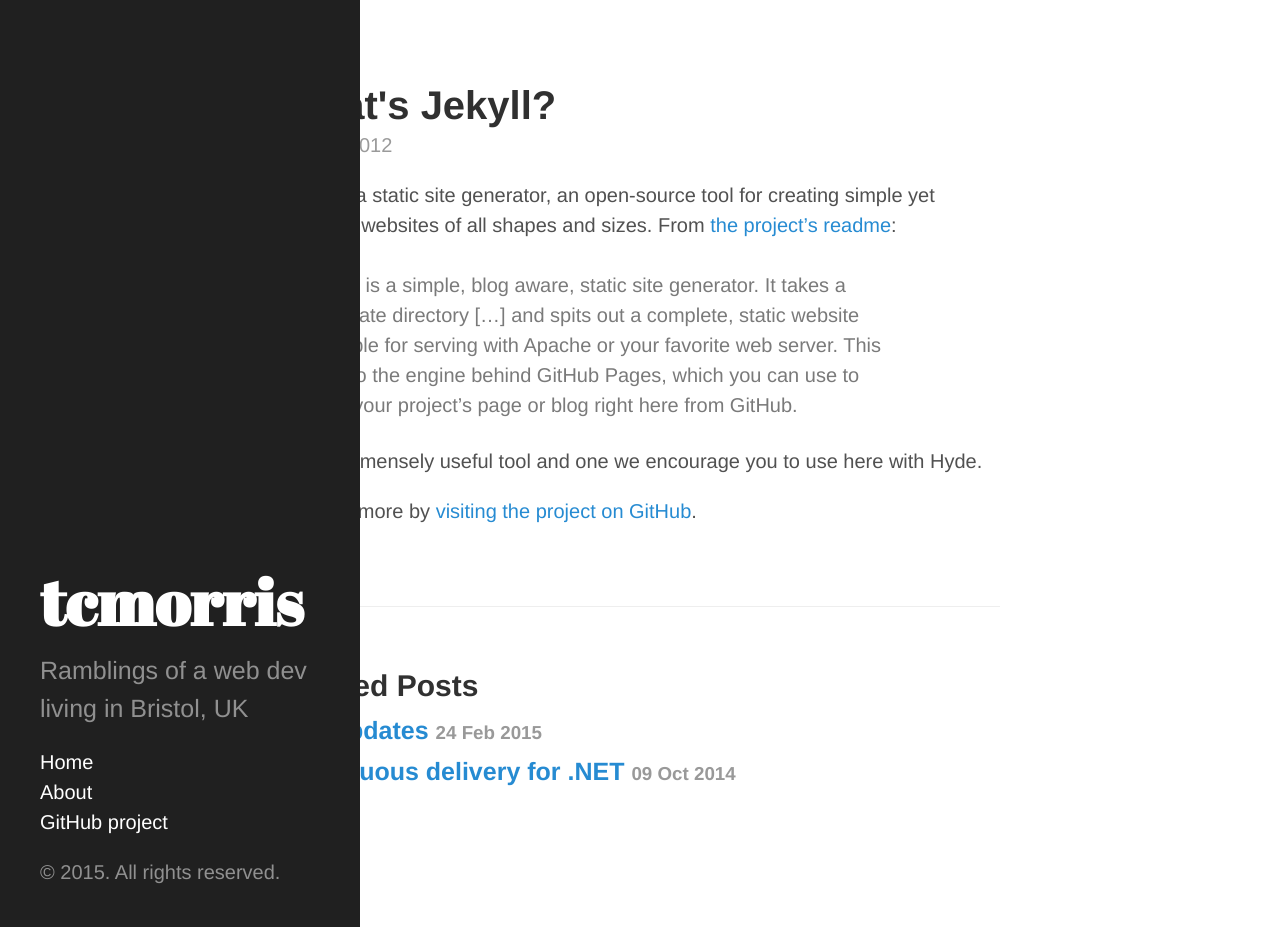
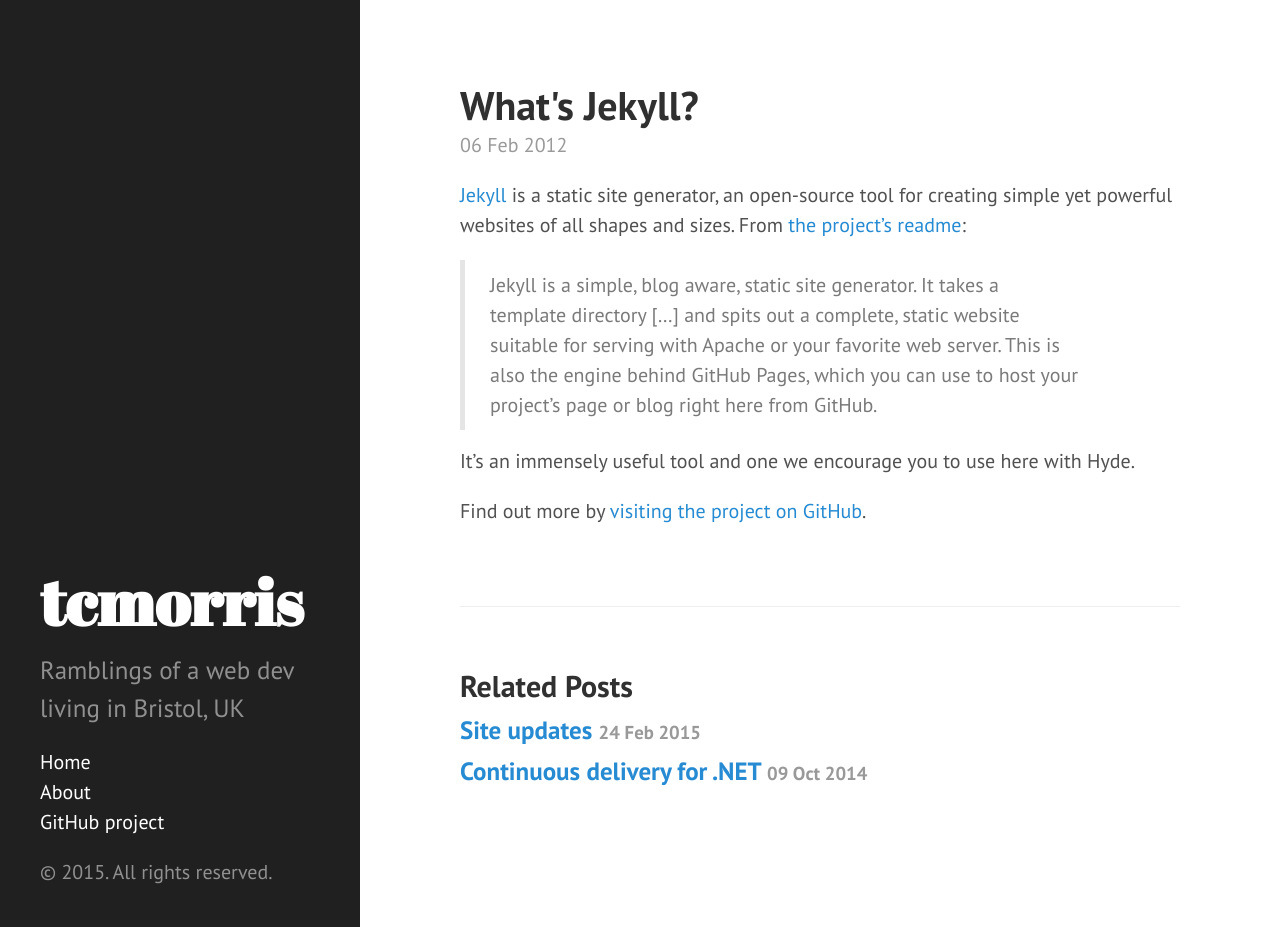
Before and after one commit to tcmorris/tcmorris.github.io, a Jekyll site: the page built from _posts/2012-02-06-whats-jekyll.md, in a window 1280 px wide and 927 px high. Built offline with Jekyll 4.4.1, drawn with Linux system fonts in a browser that asks for light colours; Markdown is read by kramdown in place of the engine named in the settings.

Commit message:
Revert to old css files (fix styling)

```diff
--- a/_includes/head.html
+++ b/_includes/head.html
@@ -12,7 +12,9 @@
   <meta name="author" content="{{ site.author.name }}">
   <meta name="viewport" content="width=device-width, initial-scale=1.0, maximum-scale=1">
   <!-- CSS -->
-  <link rel="stylesheet" href="/public/css/site.css">
+  <link rel="stylesheet" href="/public/css/poole.css">
+  <link rel="stylesheet" href="/public/css/syntax.css">
+  <link rel="stylesheet" href="/public/css/hyde.css">
   <link rel="stylesheet" href="http://fonts.googleapis.com/css?family=PT+Sans:400,400italic,700|Abril+Fatface">
   <!-- Icons -->
   <link rel="apple-touch-icon-precomposed" sizes="144x144" href="/public/icons/apple-touch-icon-144-precomposed.png">
--- /dev/null
+++ b/public/css/hyde.css
@@ -0,0 +1,248 @@
+/*
+ *  __                  __
+ * /\ \                /\ \
+ * \ \ \___   __  __   \_\ \     __
+ *  \ \  _ `\/\ \/\ \  /'_` \  /'__`\
+ *   \ \ \ \ \ \ \_\ \/\ \_\ \/\  __/
+ *    \ \_\ \_\/`____ \ \___,_\ \____\
+ *     \/_/\/_/`/___/> \/__,_ /\/____/
+ *                /\___/
+ *                \/__/
+ *
+ * Designed, built, and released under MIT license by @mdo. Learn more at
+ * https://github.com/poole/hyde.
+ */
+
+/*
+ * Contents
+ *
+ * Global resets
+ * Sidebar
+ * Container
+ * Reverse layout
+ * Themes
+ */
+
+/*
+ * Global resets
+ *
+ * Update the foundational and global aspects of the page.
+ */
+
+html {
+  font-family: "PT Sans", Helvetica, Arial, sans-serif;
+}
+@media (min-width: 48rem) {
+  html {
+    font-size: 16px;
+  }
+}
+@media (min-width: 58rem) {
+  html {
+    font-size: 20px;
+  }
+}
+
+
+/*
+ * Sidebar
+ *
+ * Flexible banner for housing site name, intro, and "footer" content. Starts
+ * out above content in mobile and later moves to the side with wider viewports.
+ */
+
+.sidebar {
+  text-align: center;
+  padding: 2rem 1rem;
+  color: rgba(255,255,255,.5);
+  background-color: #202020;
+}
+@media (min-width: 48rem) {
+  .sidebar {
+    position: fixed;
+    top: 0;
+    left: 0;
+    bottom: 0;
+    width: 18rem;
+    text-align: left;
+  }
+}
+
+/* Sidebar links */
+.sidebar a {
+  color: #fff;
+}
+
+/* About section */
+.sidebar-about h1 {
+  color: #fff;
+  margin-top: 0;
+  font-family: "Abril Fatface", serif;
+  font-size: 3.25rem;
+}
+
+/* Sidebar nav */
+.sidebar-nav {
+  padding-left: 0;
+  list-style: none;
+}
+.sidebar-nav-item {
+  display: block;
+}
+a.sidebar-nav-item:hover,
+a.sidebar-nav-item:focus {
+  text-decoration: underline;
+}
+.sidebar-nav-item.active {
+  font-weight: bold;
+}
+
+/* Sticky sidebar
+ *
+ * Add the `sidebar-sticky` class to the sidebar's container to affix it the
+ * contents to the bottom of the sidebar in tablets and up.
+ */
+
+@media (min-width: 48rem) {
+  .sidebar-sticky {
+    position: absolute;
+    right:  1rem;
+    bottom: 1rem;
+    left:   1rem;
+  }
+}
+
+
+/* Container
+ *
+ * Align the contents of the site above the proper threshold with some margin-fu
+ * with a 25%-wide `.sidebar`.
+ */
+
+.content {
+  padding-top:    4rem;
+  padding-bottom: 4rem;
+}
+
+@media (min-width: 48rem) {
+  .content {
+    max-width: 38rem;
+    margin-left: 20rem;
+    margin-right: 2rem;
+  }
+}
+
+@media (min-width: 64rem) {
+  .content {
+    margin-left: 22rem;
+    margin-right: 4rem;
+  }
+}
+
+
+/*
+ * Reverse layout
+ *
+ * Flip the orientation of the page by placing the `.sidebar` on the right.
+ */
+
+@media (min-width: 48rem) {
+  .layout-reverse .sidebar {
+    left: auto;
+    right: 0;
+  }
+  .layout-reverse .content {
+    margin-left: 2rem;
+    margin-right: 20rem;
+  }
+}
+
+@media (min-width: 64rem) {
+  .layout-reverse .content {
+    margin-left: 4rem;
+    margin-right: 22rem;
+  }
+}
+
+
+
+/*
+ * Themes
+ *
+ * As of v1.1, Hyde includes optional themes to color the sidebar and links
+ * within blog posts. To use, add the class of your choosing to the `body`.
+ */
+
+/* Base16 (http://chriskempson.github.io/base16/#default) */
+
+/* Red */
+.theme-base-08 .sidebar {
+  background-color: #ac4142;
+}
+.theme-base-08 .content a,
+.theme-base-08 .related-posts li a:hover {
+  color: #ac4142;
+}
+
+/* Orange */
+.theme-base-09 .sidebar {
+  background-color: #d28445;
+}
+.theme-base-09 .content a,
+.theme-base-09 .related-posts li a:hover {
+  color: #d28445;
+}
+
+/* Yellow */
+.theme-base-0a .sidebar {
+  background-color: #f4bf75;
+}
+.theme-base-0a .content a,
+.theme-base-0a .related-posts li a:hover {
+  color: #f4bf75;
+}
+
+/* Green */
+.theme-base-0b .sidebar {
+  background-color: #90a959;
+}
+.theme-base-0b .content a,
+.theme-base-0b .related-posts li a:hover {
+  color: #90a959;
+}
+
+/* Cyan */
+.theme-base-0c .sidebar {
+  background-color: #75b5aa;
+}
+.theme-base-0c .content a,
+.theme-base-0c .related-posts li a:hover {
+  color: #75b5aa;
+}
+
+/* Blue */
+.theme-base-0d .sidebar {
+  background-color: #6a9fb5;
+}
+.theme-base-0d .content a,
+.theme-base-0d .related-posts li a:hover {
+  color: #6a9fb5;
+}
+
+/* Magenta */
+.theme-base-0e .sidebar {
+  background-color: #aa759f;
+}
+.theme-base-0e .content a,
+.theme-base-0e .related-posts li a:hover {
+  color: #aa759f;
+}
+
+/* Brown */
+.theme-base-0f .sidebar {
+  background-color: #8f5536;
+}
+.theme-base-0f .content a,
+.theme-base-0f .related-posts li a:hover {
+  color: #8f5536;
+}
--- /dev/null
+++ b/public/css/poole.css
@@ -0,0 +1,400 @@
+/*
+ *                        ___
+ *                       /\_ \
+ *  _____     ___     ___\//\ \      __
+ * /\ '__`\  / __`\  / __`\\ \ \   /'__`\
+ * \ \ \_\ \/\ \_\ \/\ \_\ \\_\ \_/\  __/
+ *  \ \ ,__/\ \____/\ \____//\____\ \____\
+ *   \ \ \/  \/___/  \/___/ \/____/\/____/
+ *    \ \_\
+ *     \/_/
+ *
+ * Designed, built, and released under MIT license by @mdo. Learn more at
+ * https://github.com/poole/poole.
+ */
+
+/*
+ * Contents
+ *
+ * Body resets
+ * Custom type
+ * Messages
+ * Container
+ * Masthead
+ * Posts and pages
+ * Pagination
+ * Reverse layout
+ * Themes
+ */
+
+/*
+ * Body resets
+ *
+ * Update the foundational and global aspects of the page.
+ */
+
+* {
+  -webkit-box-sizing: border-box;
+     -moz-box-sizing: border-box;
+          box-sizing: border-box;
+}
+
+html,
+body {
+  margin: 0;
+  padding: 0;
+}
+
+html {
+  font-family: "Helvetica Neue", Helvetica, Arial, sans-serif;
+  font-size: 16px;
+  line-height: 1.5;
+}
+@media (min-width: 38rem) {
+  html {
+    font-size: 20px;
+  }
+}
+
+body {
+  color: #515151;
+  background-color: #fff;
+  -webkit-text-size-adjust: 100%;
+      -ms-text-size-adjust: 100%;
+}
+
+/* No `:visited` state is required by default (browsers will use `a`) */
+a {
+  color: #268bd2;
+  text-decoration: none;
+}
+/* `:focus` is linked to `:hover` for basic accessibility */
+a:hover,
+a:focus {
+  text-decoration: underline;
+}
+
+/* Headings */
+h1, h2, h3, h4, h5, h6 {
+  margin-bottom: .5rem;
+  font-weight: bold;
+  line-height: 1.25;
+  color: #313131;
+  text-rendering: optimizeLegibility;
+}
+h1 {
+  font-size: 2rem;
+}
+h2 {
+  margin-top: 1rem;
+  font-size: 1.5rem;
+}
+h3 {
+  margin-top: 1.5rem;
+  font-size: 1.25rem;
+}
+h4, h5, h6 {
+  margin-top: 1rem;
+  font-size: 1rem;
+}
+
+/* Body text */
+p {
+  margin-top: 0;
+  margin-bottom: 1rem;
+}
+
+strong {
+  color: #303030;
+}
+
+
+/* Lists */
+ul, ol, dl {
+  margin-top: 0;
+  margin-bottom: 1rem;
+}
+
+dt {
+  font-weight: bold;
+}
+dd {
+  margin-bottom: .5rem;
+}
+
+/* Misc */
+hr {
+  position: relative;
+  margin: 1.5rem 0;
+  border: 0;
+  border-top: 1px solid #eee;
+  border-bottom: 1px solid #fff;
+}
+
+abbr {
+  font-size: 85%;
+  font-weight: bold;
+  color: #555;
+  text-transform: uppercase;
+}
+abbr[title] {
+  cursor: help;
+  border-bottom: 1px dotted #e5e5e5;
+}
+
+/* Code */
+code,
+pre {
+  font-family: Menlo, Monaco, "Courier New", monospace;
+}
+code {
+  padding: .25em .5em;
+  font-size: 85%;
+  color: #bf616a;
+  background-color: #f9f9f9;
+  border-radius: 3px;
+}
+pre {
+  display: block;
+  margin-top: 0;
+  margin-bottom: 1rem;
+  padding: 1rem;
+  font-size: .8rem;
+  line-height: 1.4;
+  white-space: pre;
+  white-space: pre-wrap;
+  word-break: break-all;
+  word-wrap: break-word;
+  background-color: #f9f9f9;
+}
+pre code {
+  padding: 0;
+  font-size: 100%;
+  color: inherit;
+  background-color: transparent;
+}
+.highlight {
+  margin-bottom: 1rem;
+  border-radius: 4px;
+}
+.highlight pre {
+  margin-bottom: 0;
+}
+
+/* Quotes */
+blockquote {
+  padding: .5rem 1rem;
+  margin: .8rem 0;
+  color: #7a7a7a;
+  border-left: .25rem solid #e5e5e5;
+}
+blockquote p:last-child {
+  margin-bottom: 0;
+}
+@media (min-width: 30rem) {
+  blockquote {
+    padding-right: 5rem;
+    padding-left: 1.25rem;
+  }
+}
+
+img {
+  display: block;
+  margin: 0 0 1rem;
+  border-radius: 5px;
+}
+
+/* Tables */
+table {
+  margin-bottom: 1rem;
+  width: 100%;
+  border: 1px solid #e5e5e5;
+  border-collapse: collapse;
+}
+td,
+th {
+  padding: .25rem .5rem;
+  border: 1px solid #e5e5e5;
+}
+tbody tr:nth-child(odd) td,
+tbody tr:nth-child(odd) th {
+  background-color: #f9f9f9;
+}
+
+
+/*
+ * Custom type
+ *
+ * Extend paragraphs with `.lead` for larger introductory text.
+ */
+
+.lead {
+  font-size: 1.25rem;
+  font-weight: 300;
+}
+
+
+/*
+ * Messages
+ *
+ * Show alert messages to users. You may add it to single elements like a `<p>`,
+ * or to a parent if there are multiple elements to show.
+ */
+
+.message {
+  margin-bottom: 1rem;
+  padding: 1rem;
+  color: #717171;
+  background-color: #f9f9f9;
+}
+
+
+/*
+ * Container
+ *
+ * Center the page content.
+ */
+
+.container {
+  max-width: 38rem;
+  padding-left:  1rem;
+  padding-right: 1rem;
+  margin-left:  auto;
+  margin-right: auto;
+}
+
+
+/*
+ * Masthead
+ *
+ * Super small header above the content for site name and short description.
+ */
+
+.masthead {
+  padding-top:    1rem;
+  padding-bottom: 1rem;
+  margin-bottom: 3rem;
+}
+.masthead-title {
+  margin-top: 0;
+  margin-bottom: 0;
+  color: #505050;
+}
+.masthead-title a {
+  color: #505050;
+}
+.masthead-title small {
+  font-size: 75%;
+  font-weight: 400;
+  color: #c0c0c0;
+  letter-spacing: 0;
+}
+
+
+/*
+ * Posts and pages
+ *
+ * Each post is wrapped in `.post` and is used on default and post layouts. Each
+ * page is wrapped in `.page` and is only used on the page layout.
+ */
+
+.page,
+.post {
+  margin-bottom: 4em;
+}
+
+/* Blog post or page title */
+.page-title,
+.post-title,
+.post-title a {
+  color: #303030;
+}
+.page-title,
+.post-title {
+  margin-top: 0;
+}
+
+/* Meta data line below post title */
+.post-date {
+  display: block;
+  margin-top: -.5rem;
+  margin-bottom: 1rem;
+  color: #9a9a9a;
+}
+
+/* Related posts */
+.related {
+  padding-top: 2rem;
+  padding-bottom: 2rem;
+  border-top: 1px solid #eee;
+}
+.related-posts {
+  padding-left: 0;
+  list-style: none;
+}
+.related-posts h3 {
+  margin-top: 0;
+}
+.related-posts li small {
+  font-size: 75%;
+  color: #999;
+}
+.related-posts li a:hover {
+  color: #268bd2;
+  text-decoration: none;
+}
+.related-posts li a:hover small {
+  color: inherit;
+}
+
+
+/*
+ * Pagination
+ *
+ * Super lightweight (HTML-wise) blog pagination. `span`s are provide for when
+ * there are no more previous or next posts to show.
+ */
+
+.pagination {
+  overflow: hidden; /* clearfix */
+  margin-left: -1rem;
+  margin-right: -1rem;
+  font-family: "PT Sans", Helvetica, Arial, sans-serif;
+  color: #ccc;
+  text-align: center;
+}
+
+/* Pagination items can be `span`s or `a`s */
+.pagination-item {
+  display: block;
+  padding: 1rem;
+  border: 1px solid #eee;
+}
+.pagination-item:first-child {
+  margin-bottom: -1px;
+}
+
+/* Only provide a hover state for linked pagination items */
+a.pagination-item:hover {
+  background-color: #f5f5f5;
+}
+
+@media (min-width: 30rem) {
+  .pagination {
+    margin: 3rem 0;
+  }
+  .pagination-item {
+    float: left;
+    width: 50%;
+  }
+  .pagination-item:first-child {
+    margin-bottom: 0;
+    border-top-left-radius:    4px;
+    border-bottom-left-radius: 4px;
+  }
+  .pagination-item:last-child {
+    margin-left: -1px;
+    border-top-right-radius:    4px;
+    border-bottom-right-radius: 4px;
+  }
+}
--- /dev/null
+++ b/public/css/syntax.css
@@ -0,0 +1,66 @@
+.hll { background-color: #ffffcc }
+ /*{ background: #f0f3f3; }*/
+.c { color: #999; } /* Comment */
+.err { color: #AA0000; background-color: #FFAAAA } /* Error */
+.k { color: #006699; } /* Keyword */
+.o { color: #555555 } /* Operator */
+.cm { color: #0099FF; font-style: italic } /* Comment.Multiline */
+.cp { color: #009999 } /* Comment.Preproc */
+.c1 { color: #999; } /* Comment.Single */
+.cs { color: #999; } /* Comment.Special */
+.gd { background-color: #FFCCCC; border: 1px solid #CC0000 } /* Generic.Deleted */
+.ge { font-style: italic } /* Generic.Emph */
+.gr { color: #FF0000 } /* Generic.Error */
+.gh { color: #003300; } /* Generic.Heading */
+.gi { background-color: #CCFFCC; border: 1px solid #00CC00 } /* Generic.Inserted */
+.go { color: #AAAAAA } /* Generic.Output */
+.gp { color: #000099; } /* Generic.Prompt */
+.gs { } /* Generic.Strong */
+.gu { color: #003300; } /* Generic.Subheading */
+.gt { color: #99CC66 } /* Generic.Traceback */
+.kc { color: #006699; } /* Keyword.Constant */
+.kd { color: #006699; } /* Keyword.Declaration */
+.kn { color: #006699; } /* Keyword.Namespace */
+.kp { color: #006699 } /* Keyword.Pseudo */
+.kr { color: #006699; } /* Keyword.Reserved */
+.kt { color: #007788; } /* Keyword.Type */
+.m { color: #FF6600 } /* Literal.Number */
+.s { color: #d44950 } /* Literal.String */
+.na { color: #4f9fcf } /* Name.Attribute */
+.nb { color: #336666 } /* Name.Builtin */
+.nc { color: #00AA88; } /* Name.Class */
+.no { color: #336600 } /* Name.Constant */
+.nd { color: #9999FF } /* Name.Decorator */
+.ni { color: #999999; } /* Name.Entity */
+.ne { color: #CC0000; } /* Name.Exception */
+.nf { color: #CC00FF } /* Name.Function */
+.nl { color: #9999FF } /* Name.Label */
+.nn { color: #00CCFF; } /* Name.Namespace */
+.nt { color: #2f6f9f; } /* Name.Tag */
+.nv { color: #003333 } /* Name.Variable */
+.ow { color: #000000; } /* Operator.Word */
+.w { color: #bbbbbb } /* Text.Whitespace */
+.mf { color: #FF6600 } /* Literal.Number.Float */
+.mh { color: #FF6600 } /* Literal.Number.Hex */
+.mi { color: #FF6600 } /* Literal.Number.Integer */
+.mo { color: #FF6600 } /* Literal.Number.Oct */
+.sb { color: #CC3300 } /* Literal.String.Backtick */
+.sc { color: #CC3300 } /* Literal.String.Char */
+.sd { color: #CC3300; font-style: italic } /* Literal.String.Doc */
+.s2 { color: #CC3300 } /* Literal.String.Double */
+.se { color: #CC3300; } /* Literal.String.Escape */
+.sh { color: #CC3300 } /* Literal.String.Heredoc */
+.si { color: #AA0000 } /* Literal.String.Interpol */
+.sx { color: #CC3300 } /* Literal.String.Other */
+.sr { color: #33AAAA } /* Literal.String.Regex */
+.s1 { color: #CC3300 } /* Literal.String.Single */
+.ss { color: #FFCC33 } /* Literal.String.Symbol */
+.bp { color: #336666 } /* Name.Builtin.Pseudo */
+.vc { color: #003333 } /* Name.Variable.Class */
+.vg { color: #003333 } /* Name.Variable.Global */
+.vi { color: #003333 } /* Name.Variable.Instance */
+.il { color: #FF6600 } /* Literal.Number.Integer.Long */
+
+.css .o,
+.css .o + .nt,
+.css .nt + .nt { color: #999; }
```
